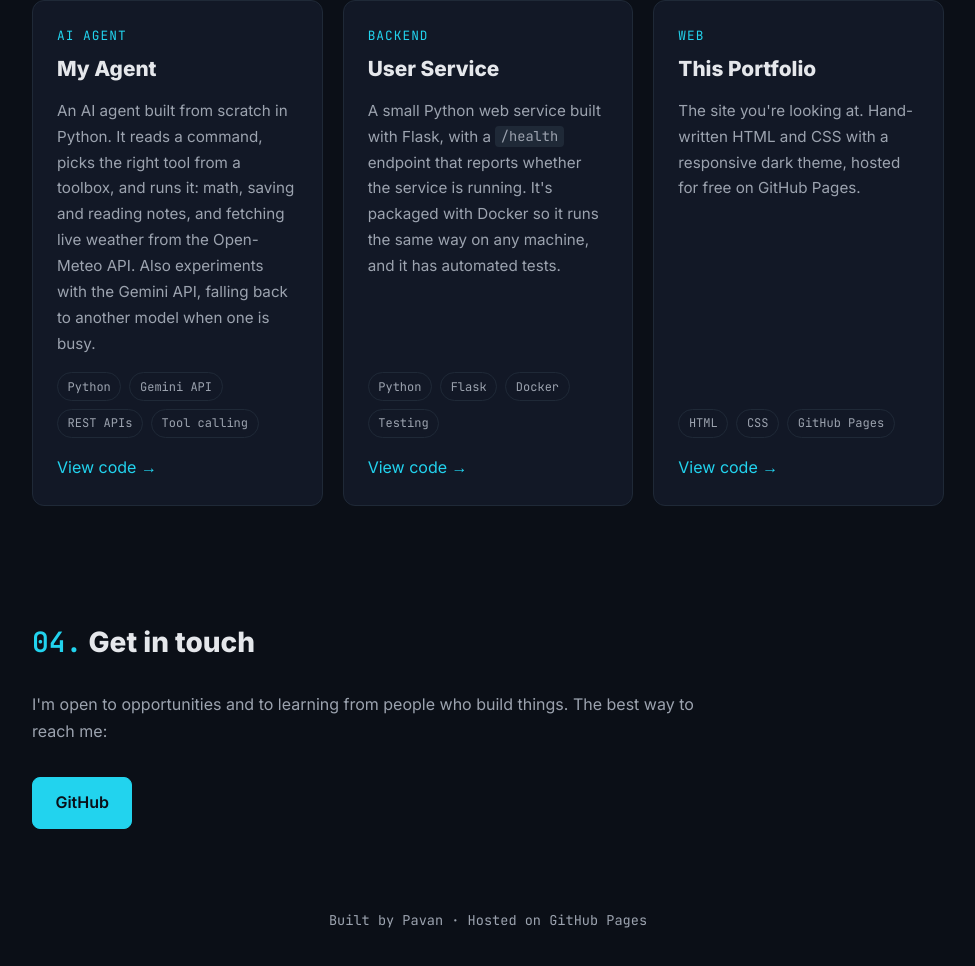
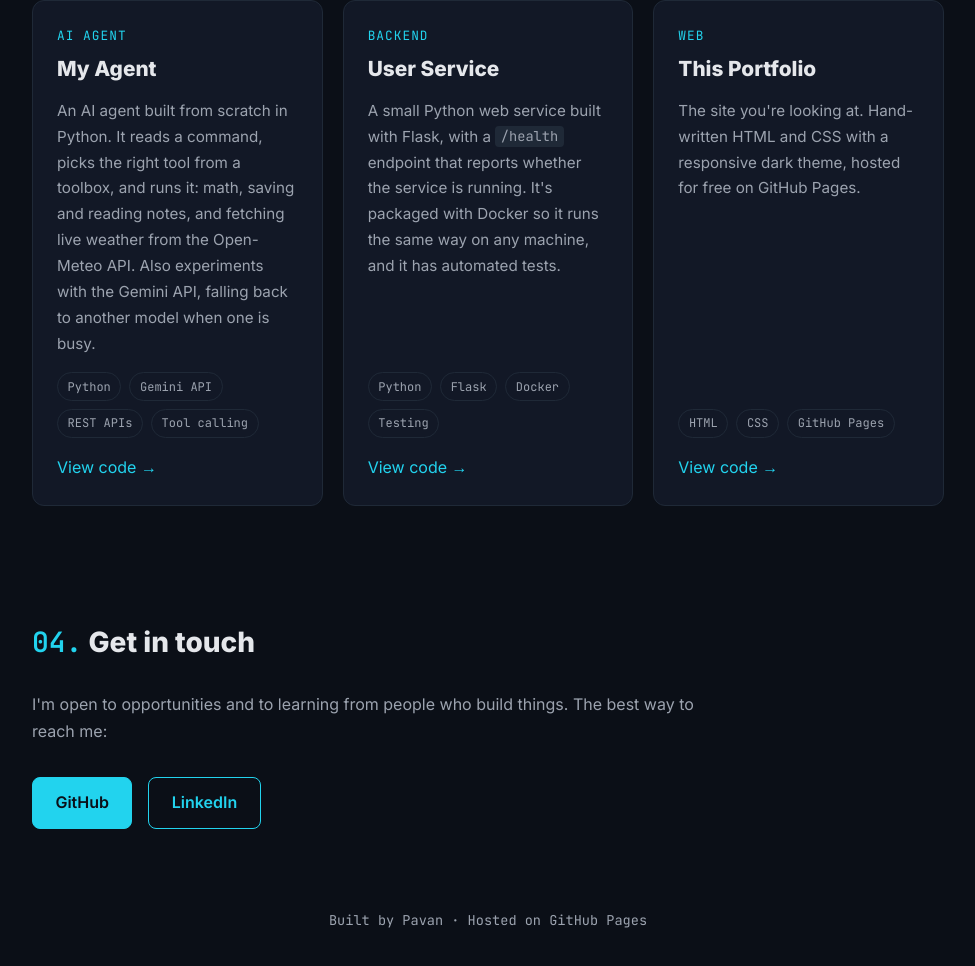
Before and after one commit to PavanAlavala/PavanAlavala.github.io, a plain HTML site: page index.html in a window 1280 px wide. Shown: the part 1616-2582 px from the top of the page, without its empty margins (152-1127 px from the left). Drawn offline with Linux system fonts and the light colour scheme.

Commit message:
Update index.html
Add LinkedIn button to contact section

```diff
--- a/index.html
+++ b/index.html
@@ -131,9 +131,9 @@
       <p>I'm open to opportunities and to learning from people who build things. The best way to reach me:</p>
       <div class="buttons">
         <a href="https://github.com/PavanAlavala" class="btn primary" target="_blank" rel="noopener">GitHub</a>
-        <!-- TODO: add your LinkedIn link here, for example:
-        <a href="https://www.linkedin.com/in/YOUR-NAME" class="btn" target="_blank" rel="noopener">LinkedIn</a>
-        -->
+
+        <a href="https://www.linkedin.com/in/pavan-alavala" class="btn" target="_blank" rel="noopener">LinkedIn</a>
+
       </div>
     </section>
   </main>
```
